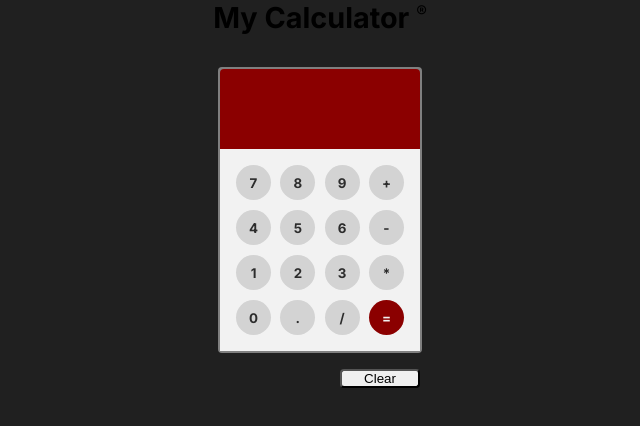
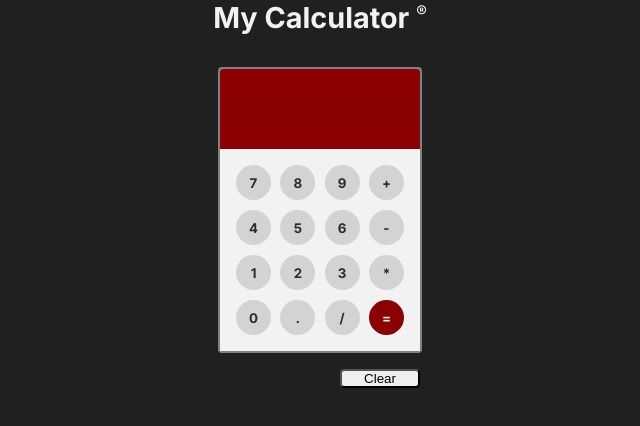
Before and after one commit to EuritsV/CALCULATOR-JS, a plain HTML site: page vania/index.html in a window 1280 px wide. Shown: the whole page, without its empty margins (320-960 px from the left). Drawn offline with Linux system fonts and the light colour scheme.

Commit message:
Atualizaçao do h1

```diff
--- a/vania/style.css
+++ b/vania/style.css
@@ -17,7 +17,7 @@ body{
 }
 
 h1{
-    color: f2f2f2;
+    color: #f2f2f2;
     margin-bottom: 2rem;
     font-size: 1.8em;
 }
```
